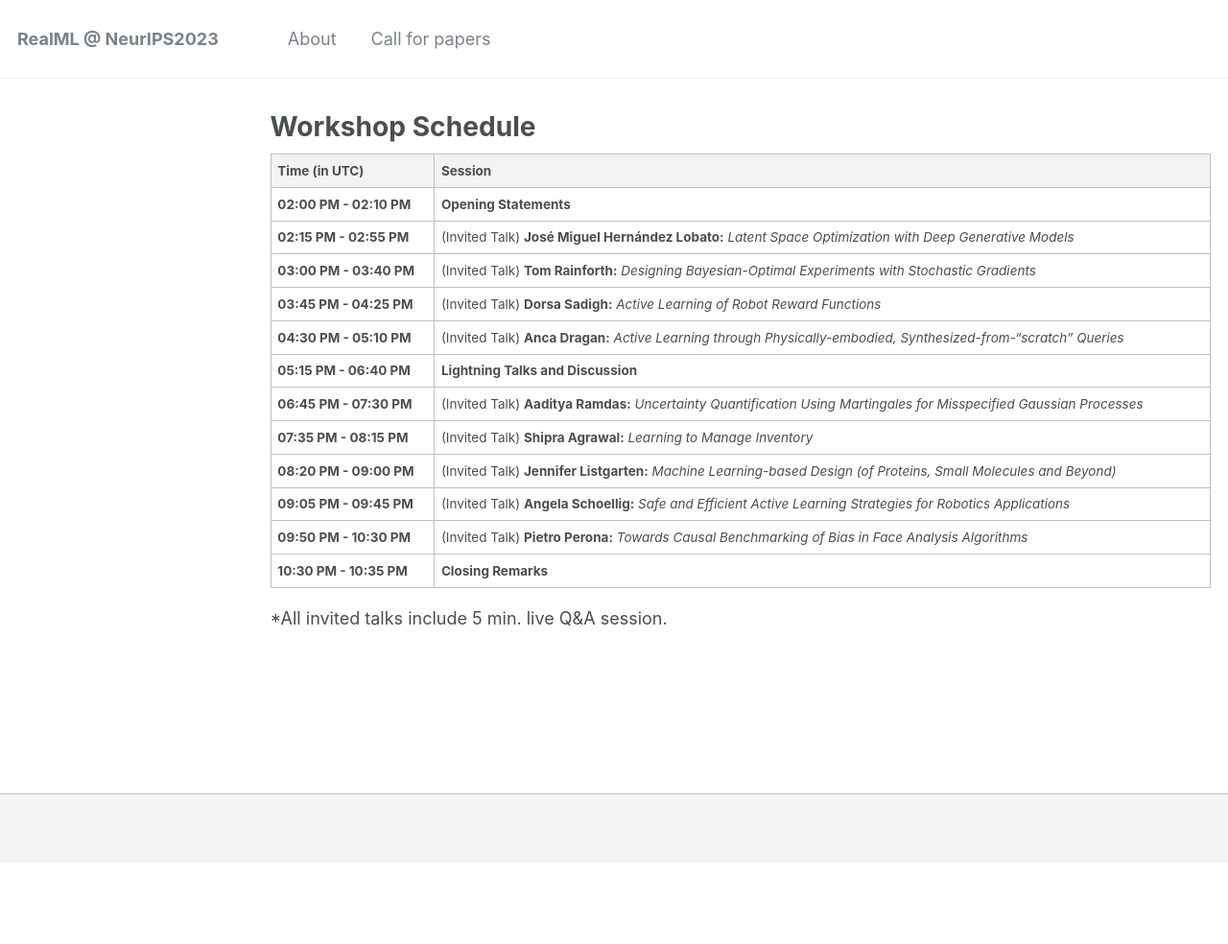
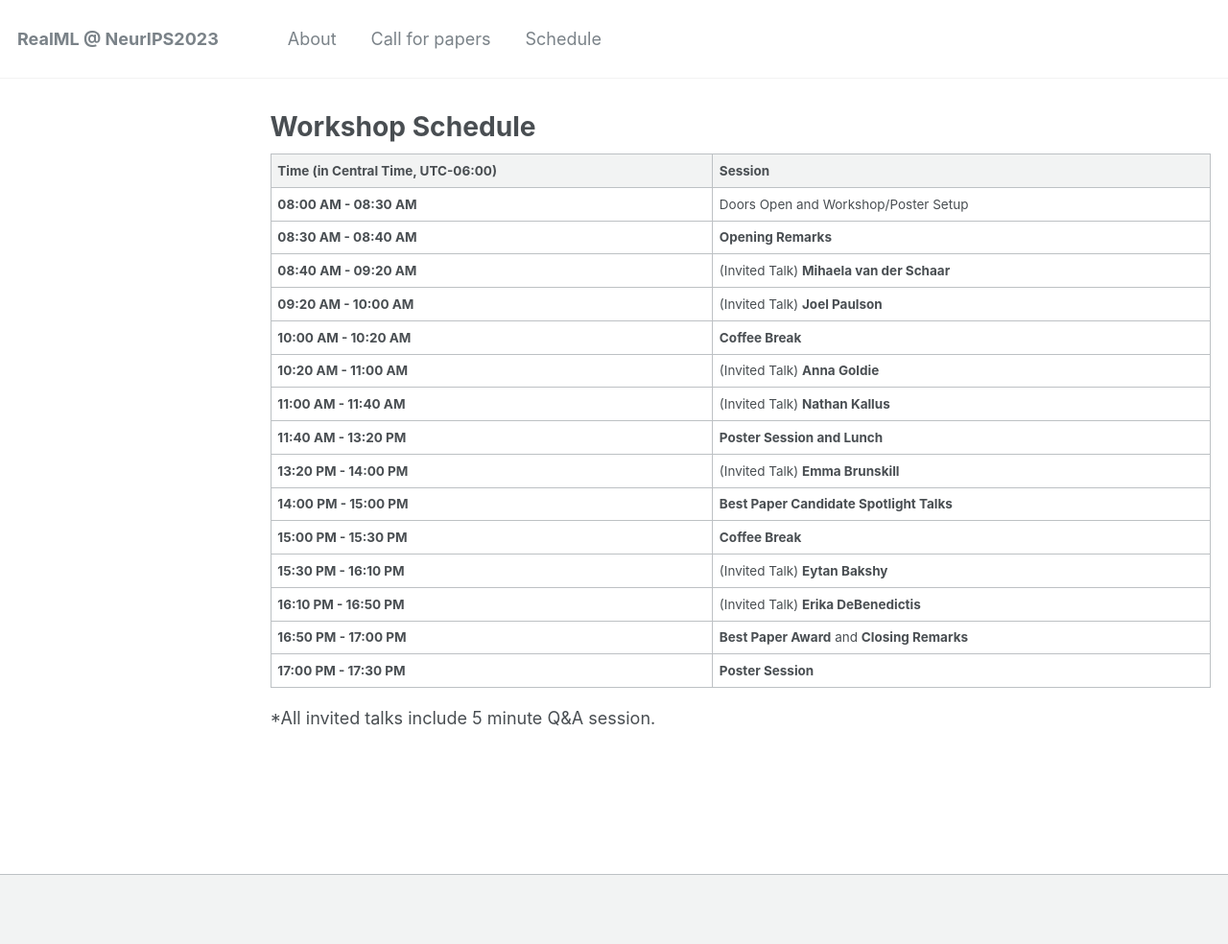
Before and after one commit to realworldml/neurips2023, a Jekyll site: the page built from _pages/schedule.md, in a window 1280 px wide. Shown: the whole page at 96% size. Built offline with Jekyll 4.4.1, drawn with Linux system fonts in a browser that asks for light colours; before the commit the page ends 900 px from its top, so only the background shows below that.

Commit message:
add tentative schedule page

```diff
--- a/_data/navigation.yml
+++ b/_data/navigation.yml
@@ -4,12 +4,12 @@ main:
     url: /about/
   - title: "Call for papers"
     url: /cfp/
+  - title: "Schedule"
+    url: /schedule/
   #- title: "Speakers"
     #url: /speakers/
   #- title: "Talks"
     #url: /talks/
-  #- title: "Schedule"
-    #url: /schedule/
   #- title: "Accepted papers"
     #url: /accepted/
   #- title: "Organizers"
--- a/_pages/schedule.md
+++ b/_pages/schedule.md
@@ -5,36 +5,22 @@ permalink: /schedule/
 author_profile: true
 ---
 
-**Time (in UTC)** | **Session**
+**Time (in Central Time, UTC-06:00)** | **Session**
 ------------ | ------------
-**02:00 PM - 02:10 PM**  <a ></a> |	**Opening Statements**
-**02:15 PM - 02:55 PM**  <a ></a> |	(Invited Talk) **José Miguel Hernández Lobato:** *Latent Space Optimization with Deep Generative Models*
-**03:00 PM - 03:40 PM**  <a ></a> |	(Invited Talk) **Tom Rainforth:** *Designing Bayesian-Optimal Experiments with Stochastic Gradients*
-**03:45 PM - 04:25 PM**  <a ></a> |   (Invited Talk) **Dorsa Sadigh:** *Active Learning of Robot Reward Functions*
-**04:30 PM - 05:10 PM**  <a ></a> |   (Invited Talk) **Anca Dragan:** *Active Learning through Physically-embodied, Synthesized-from-"scratch" Queries*
-**05:15 PM - 06:40 PM**  <a ></a> |	**Lightning Talks and Discussion**
-**06:45 PM - 07:30 PM**  <a ></a> |   (Invited Talk) **Aaditya Ramdas:** *Uncertainty Quantification Using Martingales for Misspecified Gaussian Processes*
-**07:35 PM - 08:15 PM**  <a ></a> |	(Invited Talk) **Shipra Agrawal:** *Learning to Manage Inventory*
-**08:20 PM - 09:00 PM**  <a ></a> |	(Invited Talk) **Jennifer Listgarten:** *Machine Learning-based Design (of Proteins, Small Molecules and Beyond)*
-**09:05 PM - 09:45 PM**  <a ></a> |	(Invited Talk) **Angela Schoellig:** *Safe and Efficient Active Learning Strategies for Robotics Applications*
-**09:50 PM - 10:30 PM**  <a ></a> |   (Invited Talk) **Pietro Perona:** *Towards Causal Benchmarking of Bias in Face Analysis Algorithms*
-**10:30 PM - 10:35 PM** |	**Closing Remarks**
+**08:00 AM - 08:30 AM**  <a ></a> |	Doors Open and Workshop/Poster Setup
+**08:30 AM - 08:40 AM**  <a ></a> |	**Opening Remarks**
+**08:40 AM - 09:20 AM**  <a ></a> |	(Invited Talk) **Mihaela van der Schaar**
+**09:20 AM - 10:00 AM**  <a ></a> |	(Invited Talk) **Joel Paulson**
+**10:00 AM - 10:20 AM**  <a ></a> |	**Coffee Break**
+**10:20 AM - 11:00 AM**  <a ></a> |	(Invited Talk) **Anna Goldie**
+**11:00 AM - 11:40 AM**  <a ></a> |	(Invited Talk) **Nathan Kallus**
+**11:40 AM - 13:20 PM**  <a ></a> |	**Poster Session and Lunch**
+**13:20 PM - 14:00 PM**  <a ></a> |	(Invited Talk) **Emma Brunskill**
+**14:00 PM - 15:00 PM**  <a ></a> |	**Best Paper Candidate Spotlight Talks**
+**15:00 PM - 15:30 PM**  <a ></a> |	**Coffee Break**
+**15:30 PM - 16:10 PM**  <a ></a> |	(Invited Talk) **Eytan Bakshy**
+**16:10 PM - 16:50 PM**  <a ></a> |	(Invited Talk) **Erika DeBenedictis**
+**16:50 PM - 17:00 PM**  <a ></a> |	**Best Paper Award** and **Closing Remarks**
+**17:00 PM - 17:30 PM**  <a ></a> |	**Poster Session**
 
-
-<!--**Time (in UTC)** | **Session**-->
-<!-------------- | -------------->
-<!--**02:00 PM - 02:10 PM**  <a target="_blank" href="https://calendar.google.com/event?action=TEMPLATE&amp;tmeid=MzdmOHAxMjE1MDdnaWhzNHNxOWVoZXIyMHMgbHNtdmZrc29uNXI0dG9ob2trMHFwY291MmtAZw&amp;tmsrc=lsmvfkson5r4tohokk0qpcou2k%40group.calendar.google.com"><img border="0" src="https://www.google.com/calendar/images/ext/gc_button1_en.gif"></a> |	**Opening Statements** -->
-<!--**02:15 PM - 02:55 PM**  <a target="_blank" href="https://calendar.google.com/event?action=TEMPLATE&amp;tmeid=NDlydm9tdXZyZTE4cG83OG1rNGtmaGk2cDAgbHNtdmZrc29uNXI0dG9ob2trMHFwY291MmtAZw&amp;tmsrc=lsmvfkson5r4tohokk0qpcou2k%40group.calendar.google.com"><img border="0" src="https://www.google.com/calendar/images/ext/gc_button1_en.gif"></a> |	(Invited Talk) **José Miguel Hernández Lobato:** *Latent Space Optimization with Deep Generative Models*-->
-<!--**03:00 PM - 03:40 PM**  <a target="_blank" href="https://calendar.google.com/event?action=TEMPLATE&amp;tmeid=Nmk2ZzdpMzRsbmgwZzhjMTIyZGlxY2c4cmwgbHNtdmZrc29uNXI0dG9ob2trMHFwY291MmtAZw&amp;tmsrc=lsmvfkson5r4tohokk0qpcou2k%40group.calendar.google.com"><img border="0" src="https://www.google.com/calendar/images/ext/gc_button1_en.gif"></a> |	(Invited Talk) **Tom Rainforth:** *tba*-->
-<!--**03:45 PM - 04:25 PM**  <a target="_blank" href="https://calendar.google.com/event?action=TEMPLATE&amp;tmeid=MzhxdnUxcnIxY3M3Z2ZzdDl1N29ucGMzczkgbHNtdmZrc29uNXI0dG9ob2trMHFwY291MmtAZw&amp;tmsrc=lsmvfkson5r4tohokk0qpcou2k%40group.calendar.google.com"><img border="0" src="https://www.google.com/calendar/images/ext/gc_button1_en.gif"></a> |   (Invited Talk) **Dorsa Sadigh:** *Active Learning of Robot Reward Functions*-->
-<!--**04:30 PM - 05:10 PM**  <a target="_blank" href="https://calendar.google.com/event?action=TEMPLATE&amp;tmeid=NWQ5YjJyb3NvbHE5c2ZtZGhlaG1oMmtscTIgbHNtdmZrc29uNXI0dG9ob2trMHFwY291MmtAZw&amp;tmsrc=lsmvfkson5r4tohokk0qpcou2k%40group.calendar.google.com"><img border="0" src="https://www.google.com/calendar/images/ext/gc_button1_en.gif"></a> |   (Invited Talk) **Anca Dragan:** *Active Learning through Physically-embodied, Synthesized-from-"scratch" Queries*-->
-<!--**05:15 PM - 06:40 PM**  <a target="_blank" href="https://calendar.google.com/event?action=TEMPLATE&amp;tmeid=NGRhYjluc2xjdTU3Y2h2dG5qMjkyZGswdGMgbHNtdmZrc29uNXI0dG9ob2trMHFwY291MmtAZw&amp;tmsrc=lsmvfkson5r4tohokk0qpcou2k%40group.calendar.google.com"><img border="0" src="https://www.google.com/calendar/images/ext/gc_button1_en.gif"></a> |	**Lightning Talks and Discussion**-->
-<!--**06:45 PM - 07:30 PM**  <a target="_blank" href="https://calendar.google.com/event?action=TEMPLATE&amp;tmeid=NGVkZ2kycmJiY2JjMGU3OGgxa3ZzNGlyY2MgbHNtdmZrc29uNXI0dG9ob2trMHFwY291MmtAZw&amp;tmsrc=lsmvfkson5r4tohokk0qpcou2k%40group.calendar.google.com"><img border="0" src="https://www.google.com/calendar/images/ext/gc_button1_en.gif"></a> |   (Invited Talk) **Aaditya Ramdas:** *Uncertainty Quantification Using Martingales for Misspecified Gaussian Processes*-->
-<!--**07:35 PM - 08:15 PM**  <a target="_blank" href="https://calendar.google.com/event?action=TEMPLATE&amp;tmeid=NDA2aGVjdDI3NWV2azdlOTR2NmxvNHBsYW0gbHNtdmZrc29uNXI0dG9ob2trMHFwY291MmtAZw&amp;tmsrc=lsmvfkson5r4tohokk0qpcou2k%40group.calendar.google.com"><img border="0" src="https://www.google.com/calendar/images/ext/gc_button1_en.gif"></a> |	(Invited Talk) **Shipra Agrawal:** *Learning to Manage Inventory*-->
-<!--**08:20 PM - 09:00 PM**  <a target="_blank" href="https://calendar.google.com/event?action=TEMPLATE&amp;tmeid=NHE4MHIyMzJyc3IzcG5pYjNjNnAyMnY4OTcgbHNtdmZrc29uNXI0dG9ob2trMHFwY291MmtAZw&amp;tmsrc=lsmvfkson5r4tohokk0qpcou2k%40group.calendar.google.com"><img border="0" src="https://www.google.com/calendar/images/ext/gc_button1_en.gif"></a> |	(Invited Talk) **Jennifer Listgarten:** *Machine learning-based design (of proteins, small molecules and beyond)*-->
-<!--**09:05 PM - 09:45 PM**  <a target="_blank" href="https://calendar.google.com/event?action=TEMPLATE&amp;tmeid=MjVtOHY0YWxnYWdiNWY3bzFhMjRhNzFpc2sgbHNtdmZrc29uNXI0dG9ob2trMHFwY291MmtAZw&amp;tmsrc=lsmvfkson5r4tohokk0qpcou2k%40group.calendar.google.com"><img border="0" src="https://www.google.com/calendar/images/ext/gc_button1_en.gif"></a> |	(Invited Talk) **Angela Schoellig:** *tba*-->
-<!--**09:50 PM - 10:30 PM**  <a target="_blank" href="https://calendar.google.com/event?action=TEMPLATE&amp;tmeid=NDlnOWJ0NGxwYjQ1ZjdyZ25kZ2k1ZmRjcDggbHNtdmZrc29uNXI0dG9ob2trMHFwY291MmtAZw&amp;tmsrc=lsmvfkson5r4tohokk0qpcou2k%40group.calendar.google.com"><img border="0" src="https://www.google.com/calendar/images/ext/gc_button1_en.gif"></a> |   (Invited Talk) **Pietro Perona:** *Towards causal benchmarking of bias in face analysis algorithms*-->
-<!--**10:30 PM - 10:35 PM** |	**Closing Remarks**-->
-
-
-*All invited talks include 5 min. live Q&A session.
+*All invited talks include 5 minute Q&A session.
```
